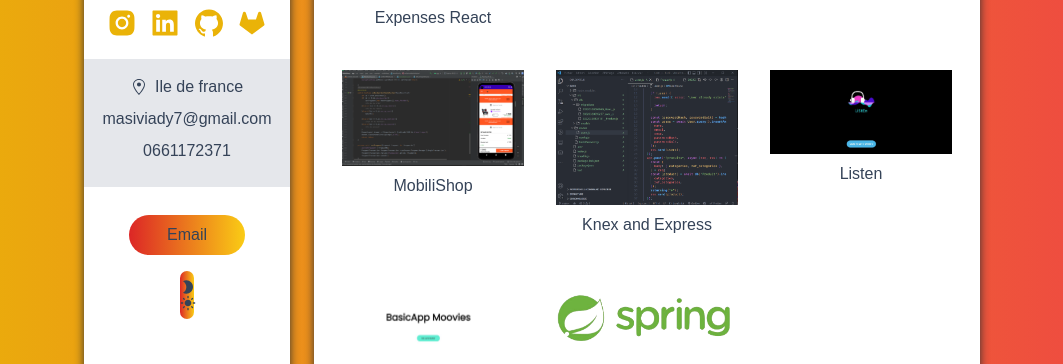
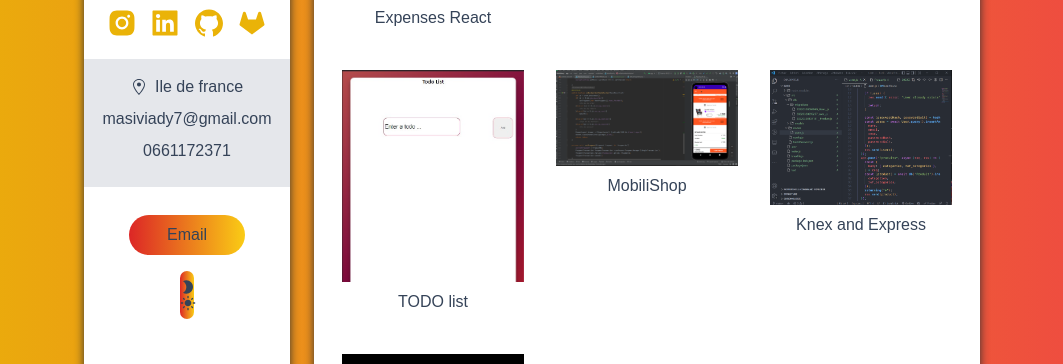
Before and after one commit to ady243/PorfolioAdy, a Next.js app: page /project in a window 1280 px wide. Shown: the part 385-749 px from the top of the page, without its empty margins (108-1171 px from the left). Built offline with nearby package versions, Linux system fonts and the light colour scheme.

Commit message:
add a project

```diff
--- a/data.ts
+++ b/data.ts
@@ -147,6 +147,15 @@ export const projects: IProject[] = [
     description: "Application web de post commentaire et de création de compte",
     image_path: "images/frontblog.jpg",
     deployed_url: "",
+    github_url: "https://github.com/ady243/todoreact",
+    category: ["ReactJs"],
+    key_taches: ["Css", "ReactJs"],
+  },
+  {
+    name: "TODO list",
+    description: "Liste des taches",
+    image_path: "images/todo.jpg",
+    deployed_url: "",
     github_url: "https://github.com/ady243/front-blogNextJS",
     category: ["NextJS", "KnexJs", "Express"],
     key_taches: ["next", "StyledCSS", "TailwindCSS"],
```
Also changed, not shown: public/images/todo.jpg (added).
